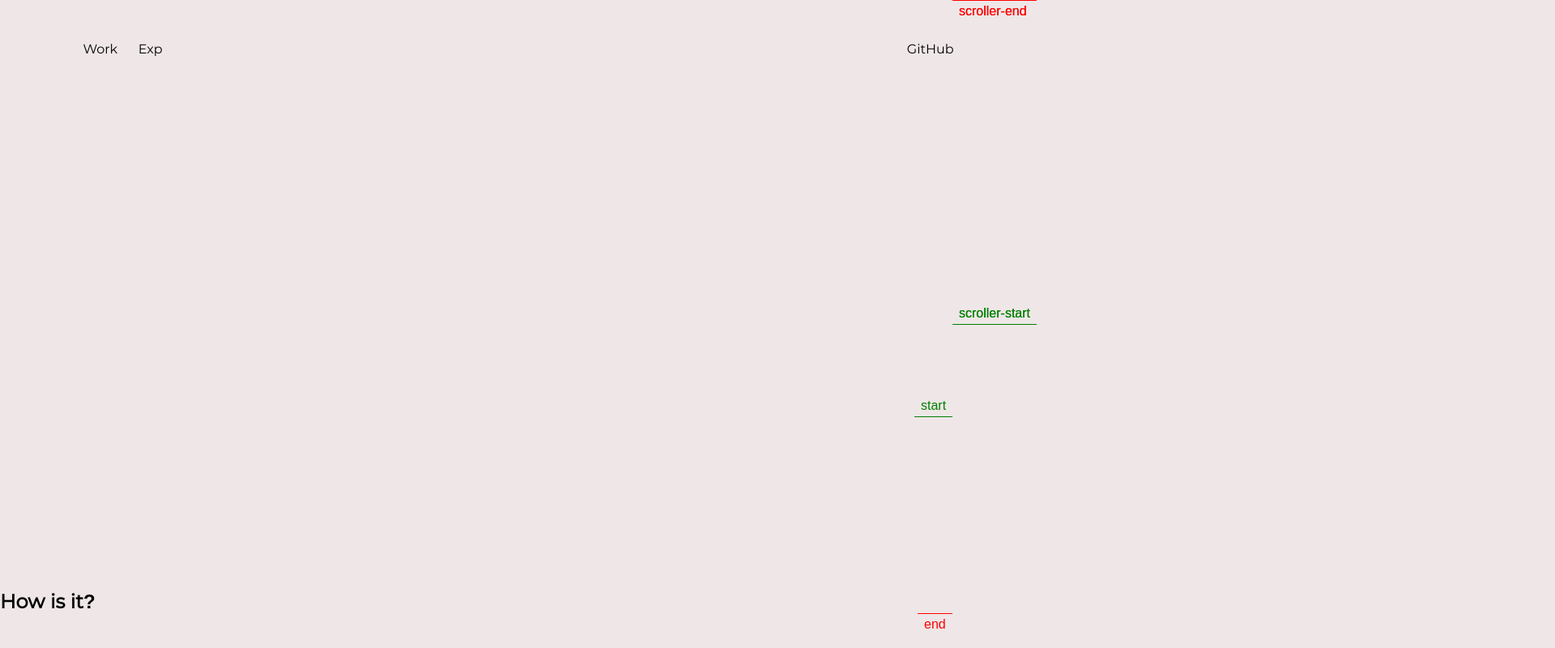
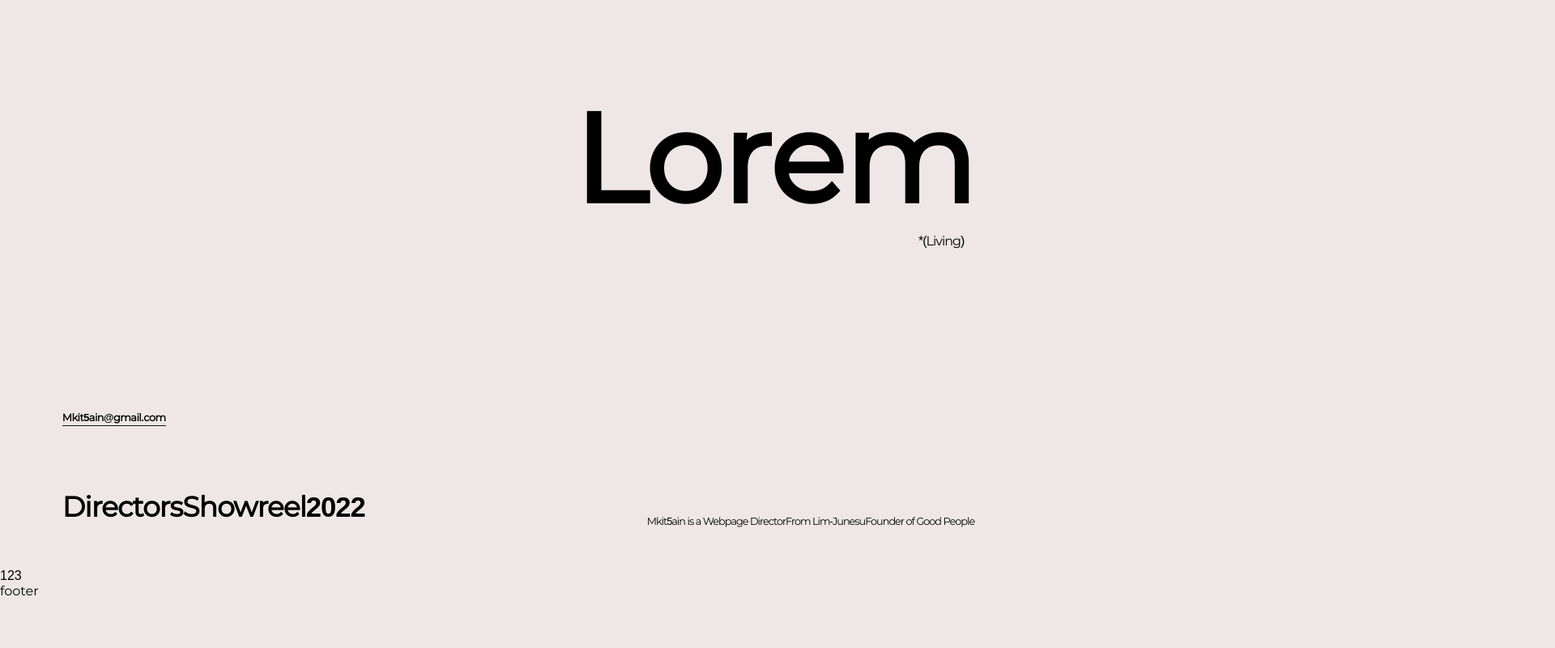
Before and after one commit to mkit-5ain/Vue-folio, a Vue app in the folder frontend/: page /experience in a window 1280 px wide. Shown: the top 800 px of the page at 81% size, 1920 px wide, since content can reach past the window. Built offline with nearby package versions, Linux system fonts and the light colour scheme; the HTML template or start-up script is replaced by a standard one.

Commit message:
[update] component

```diff
--- a/frontend/src/components/Cursor.vue
+++ b/frontend/src/components/Cursor.vue
@@ -13,8 +13,8 @@ export default {
             const cursor = document.querySelector(".cursor");
 
             document.addEventListener('mousemove', (e) => {
-                const mouseX = e.clientX;
-                const mouseY = e.clientY;
+                const mouseX = e.clientX - 10;
+                const mouseY = e.clientY - 10;
                 cursor.style.left = mouseX + 'px';
                 cursor.style.top = mouseY + 'px';
                 cursor.style.opacity = '1';
@@ -23,14 +23,22 @@ export default {
         },
         cursorActive() {
             const cursor = document.querySelector(".cursor");
-            const cursorLink = document.querySelectorAll(".scale");
+            const cursorScale = document.querySelectorAll(".scale");
 
-            cursorLink.forEach(ele => ele.addEventListener("mouseover", () => {
+            cursorScale.forEach(ele => ele.addEventListener("mouseover", () => {
                 cursor.style.transform = 'scale(3.2)';
             }));
 
-            cursorLink.forEach(ele => ele.addEventListener("mouseout", () => {
+            cursorScale.forEach(ele => ele.addEventListener("mouseout", () => {
                 cursor.style.transform = 'scale(1)';
+            }));
+
+            cursorScale.forEach(ele => ele.addEventListener("mousedown", () => {
+                cursor.style.transform = 'scale(0.2)';
+            }));
+
+            cursorScale.forEach(ele => ele.addEventListener("mouseup", () => {
+                cursor.style.transform = 'scale(0.2)';
             }));
         }
     }
--- a/frontend/src/components/Footer.vue
+++ b/frontend/src/components/Footer.vue
@@ -1,6 +1,6 @@
 <template>
     <section class="footer">
-        footer
+        <p class="scale">footer</p>
     </section>
 </template>
 
--- a/frontend/src/components/Header.vue
+++ b/frontend/src/components/Header.vue
@@ -1,10 +1,24 @@
 <template>
-    <header id="header">
-        <ul>
-            <li>Work</li>
-            <li>Exp</li>
-            <li>GitHub</li>
-        </ul>
+    <header id="header" class="header">
+        <div class="email">
+            <span>Mkit5ain@gmail.com</span>
+        </div>
+        <div class="production next__line">
+            <span>Directors</span>
+            <span>Showreel</span>
+            <span>2022</span>
+        </div>
+        <div class="name">
+            <span>Lorem</span>
+        </div>
+        <div class="point">
+            <span>*(Living)</span>
+        </div>
+        <div class="discription next__line">
+            <span>Mkit5ain is a Webpage Director</span>
+            <span>From Lim-Junesu</span>
+            <span>Founder of Good People</span>
+        </div>
     </header>
 </template>
 
@@ -14,17 +28,54 @@
     }
 </script>
 <style lang="scss">
-    #header { position: sticky; padding: 4vw 8vw 0;
-        ul { display: flex; position: relative; overflow: hidden;
-            li {
-                &:nth-child(2) { padding-left: 2vw;}
-                &:last-child {
-                    position: absolute;
-                    top: 0px;
-                    right: 0px;
-                    z-index: 10;
-                }
+    #header { position: relative; width: 100vw; height: calc( 100vh - 97.8px );
+        .email {
+            position: absolute;
+            left: 6vw;
+            bottom: 14vw;
+            font-size: 1vw;
+            font-weight: bold;
+            letter-spacing: -.5px;
+            &:after {
+                content: '';
+                position: absolute;
+                left: 0;
+                bottom: -3px;
+                z-index: 10;
+                width: 100%;
+                height: 1px;
+                border-bottom: 1px solid #111;
             }
+        }
+        .production {
+            position: absolute;
+            bottom: 4vw;
+            left: 6vw;
+            font-size: 2.7vw;
+            font-weight: bold;
+            line-height: 50px;
+            letter-spacing: -1px;
+        }
+        .name {
+            position: absolute;
+            top: 8vw;
+            right: 6vw;
+            font-size: 12vw;
+            font-weight: 900;
+            letter-spacing: -1px;
+        }
+        .point {
+            position: absolute;
+            top: 22.5vw;
+            right: 7vw;
+            letter-spacing: -1px;
+        }
+        .discription {
+            position: absolute;
+            bottom: 4vw;
+            right: 6vw;
+            font-size: 1vw;
+            letter-spacing: -1px;
         }
     }
 </style>
--- a/frontend/src/components/Title.vue
+++ b/frontend/src/components/Title.vue
@@ -27,7 +27,7 @@
     	text-align: center;
     	letter-spacing: -7px;
     	text-transform: uppercase;
-        opacity: 0;
+        // opacity: 0;
         transform: translate( 0px, 50px);
         transition: 1s ease;
         &.active { transform: translate( 0px, 0px); opacity: 1;
--- a/frontend/src/pages/Experience.vue
+++ b/frontend/src/pages/Experience.vue
@@ -1,6 +1,6 @@
-<!-- Use preprocessors via the lang attribute! e.g. <template lang="pug"> -->
 <template>
-  <div id="app">
+    123
+  <!-- <div id="app">
     <div class="box">
       <h2 class="text1">Scroll trigger</h2>
       <h2 class="text2">This is my first one</h2>
@@ -12,57 +12,51 @@
       <h2 class="text5">of this town</h2>
       <h2 class="text6">Drive out the city</h2>
   </div>
-  </div>
+  </div> -->
 </template>
 
 <script>
-import { gsap } from 'gsap';
-import { CSSPlugin } from 'gsap/CSSPlugin'
-import { ScrollTrigger } from 'gsap/ScrollTrigger';
-
-gsap.registerPlugin(ScrollTrigger);
-gsap.registerPlugin(CSSPlugin);
-
-export default {
-    mounted: function() {
-        this.scrollAnimation();
-    },
-    methods: {
-        scrollAnimation() {
-            gsap.timeline({
-                scrollTrigger: {
-                    trigger: ".box",
-                    start: "center center",
-                    end: "bottom top",
-                    markers: true,
-                    scrub: true,
-                    pin: true,
-                }
-            })
-            .from(".text1", { x : innerWidth * 1, opacity: 0 })
-            .from(".text2", { x : innerWidth * 1, opacity: 0 })
-
-            gsap.timeline({
-                scrollTrigger: {
-                    trigger: ".box2",
-                    start: "center center",
-                    end: "bottom top",
-                    markers: true,
-                    scrub: true,
-                    pin: true,
-                }
-            })
-            .from(".text4", { x : innerWidth * 1, opacity: 0 })
-            .from(".text5", { x : innerWidth * 1, opacity: 0 })
-        },
-    }
-};
+// import { gsap } from 'gsap';
+// import { CSSPlugin } from 'gsap/CSSPlugin'
+// import { ScrollTrigger } from 'gsap/ScrollTrigger';
+//
+// gsap.registerPlugin(ScrollTrigger);
+// gsap.registerPlugin(CSSPlugin);
+//
+// export default {
+//     mounted: function() {
+//         this.scrollAnimation();
+//     },
+//     methods: {
+//         scrollAnimation() {
+//             gsap.timeline({
+//                 scrollTrigger: {
+//                     trigger: ".box",
+//                     start: "center center",
+//                     end: "bottom top",
+//                     markers: true,
+//                     scrub: true,
+//                     pin: true,
+//                 }
+//             })
+//             .from(".text1", { x : innerWidth * 1, opacity: 0 })
+//             .from(".text2", { x : innerWidth * 1, opacity: 0 })
+//
+//             gsap.timeline({
+//                 scrollTrigger: {
+//                     trigger: ".box2",
+//                     start: "center center",
+//                     end: "bottom top",
+//                     markers: true,
+//                     scrub: true,
+//                     pin: true,
+//                 }
+//             })
+//             .from(".text4", { x : innerWidth * 1, opacity: 0 })
+//             .from(".text5", { x : innerWidth * 1, opacity: 0 })
+//         },
+//     }
+// };
 </script>
-
-<!-- Use preprocessors via the lang attribute! e.g. <style lang="scss"> -->
 <style>
-h2 {
-  margin-top: 200px;
-  margin-bottom: 200px;
-}
 </style>
--- a/frontend/src/pages/Home.vue
+++ b/frontend/src/pages/Home.vue
@@ -1,6 +1,6 @@
 <template>
     <div>
-        123
+        <ui-title/>
     </div>
 </template>
 
```
